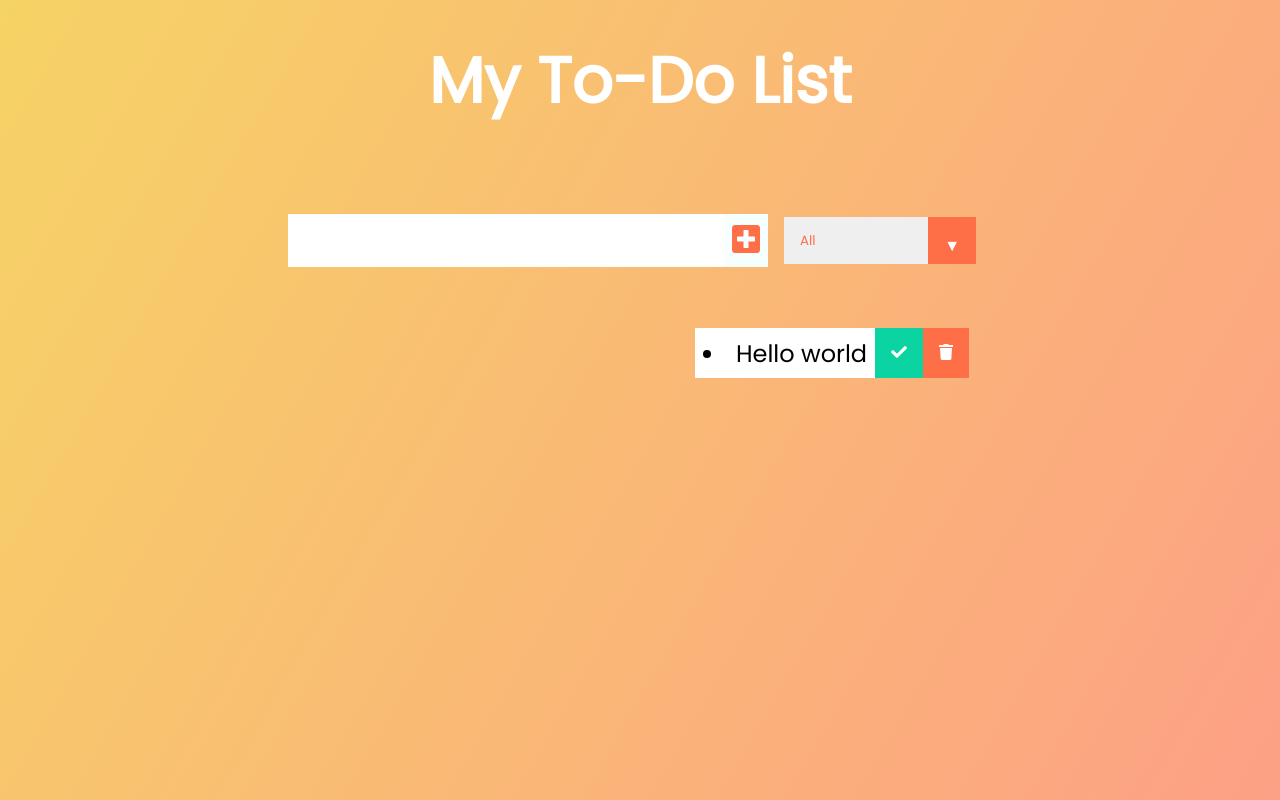
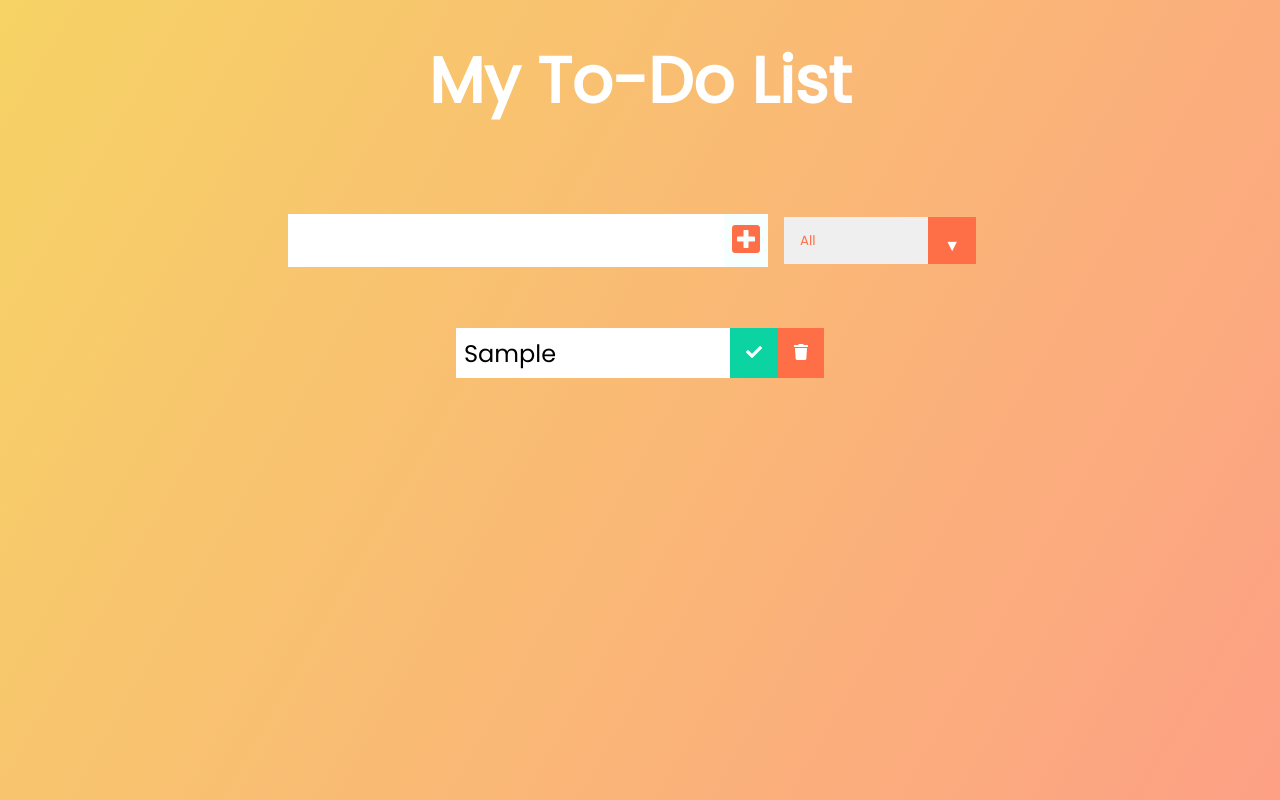
Before and after one commit to SebasLee/To-Do-List, a React (Create React App) app in the folder my-app/: page / in a window 1280 px wide. Both pictures are taken after typing "Sample" into the empty fields and a click on the button 746 px from the left and 240 px from the top of the page. Built offline with nearby package versions, Linux system fonts and the light colour scheme.

Commit message:
delete added

```diff
--- a/my-app/src/App.js
+++ b/my-app/src/App.js
@@ -17,7 +17,10 @@
         setTodos={setTodos}
         setInputText={setInputText}
       />
-      <TodoList />
+      <TodoList
+        setTodos={setTodos}
+        todos={todos}
+      />
     </div>
   );
 }
--- a/my-app/src/components/Todo.js
+++ b/my-app/src/components/Todo.js
@@ -1,15 +1,17 @@
 import React from 'react';
 
-const Todo = () => {
+const Todo = ({text, todo, todos, setTodos}) => {
+    const deleteHandler = () => {
+        setTodos(todos.filter((el) => el.id !== todo.id));
+    };
+
     return(
         <div className="todo">
-            <li className="todo-item">
-                Hello world
-            </li>
+            <li className="todo-item">{text}</li>
             <button className="complete-btn">
                 <i className="fas fa-check"></i>
             </button>
-            <button className="trash-btn">
+            <button onClick={deleteHandler} className="trash-btn">
                 <i className="fas fa-trash"></i>
             </button>
         </div>
--- a/my-app/src/components/TodoList.js
+++ b/my-app/src/components/TodoList.js
@@ -1,11 +1,21 @@
 import React from "react";
 import Todo from './Todo';
 
-const TodoList = () => {
+const TodoList = ({ todos, setTodos }) => {
+    console.log(todos);
     return (
         <div className="todo-container">
-            <ul className="todo-list"></ul>
-                <Todo />
+            <ul className="todo-list">
+                {todos.map(todo => (
+                    <Todo
+                        key={todo.id}
+                        text={todo.text}
+                        setTodos={setTodos}
+                        todos={todos}
+                        todo={todo}
+                    />
+                ))}
+            </ul>
         </div>
     );
 };
```
Also changed, not shown: 1 other file (tests, documents, lock files or other folders).
